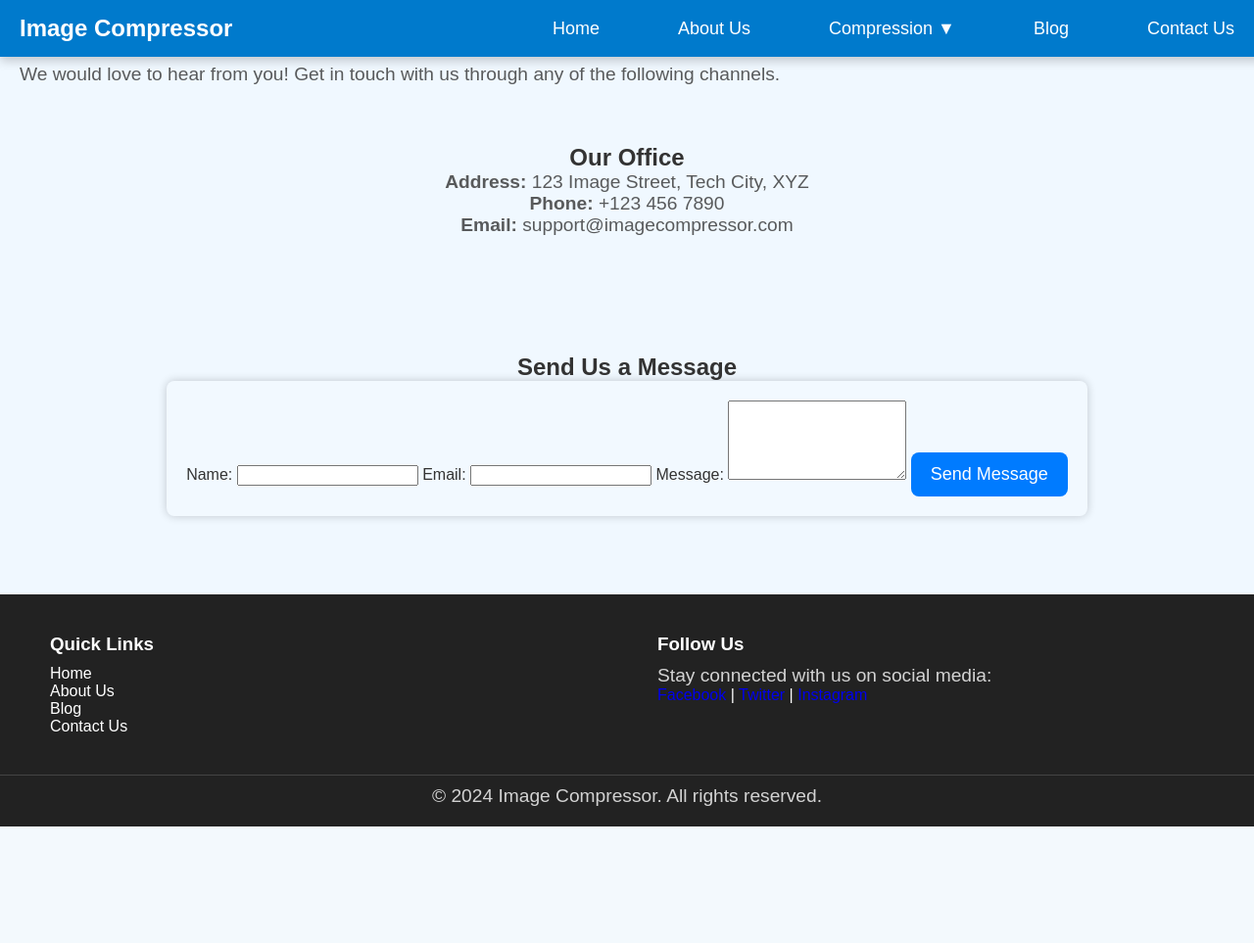
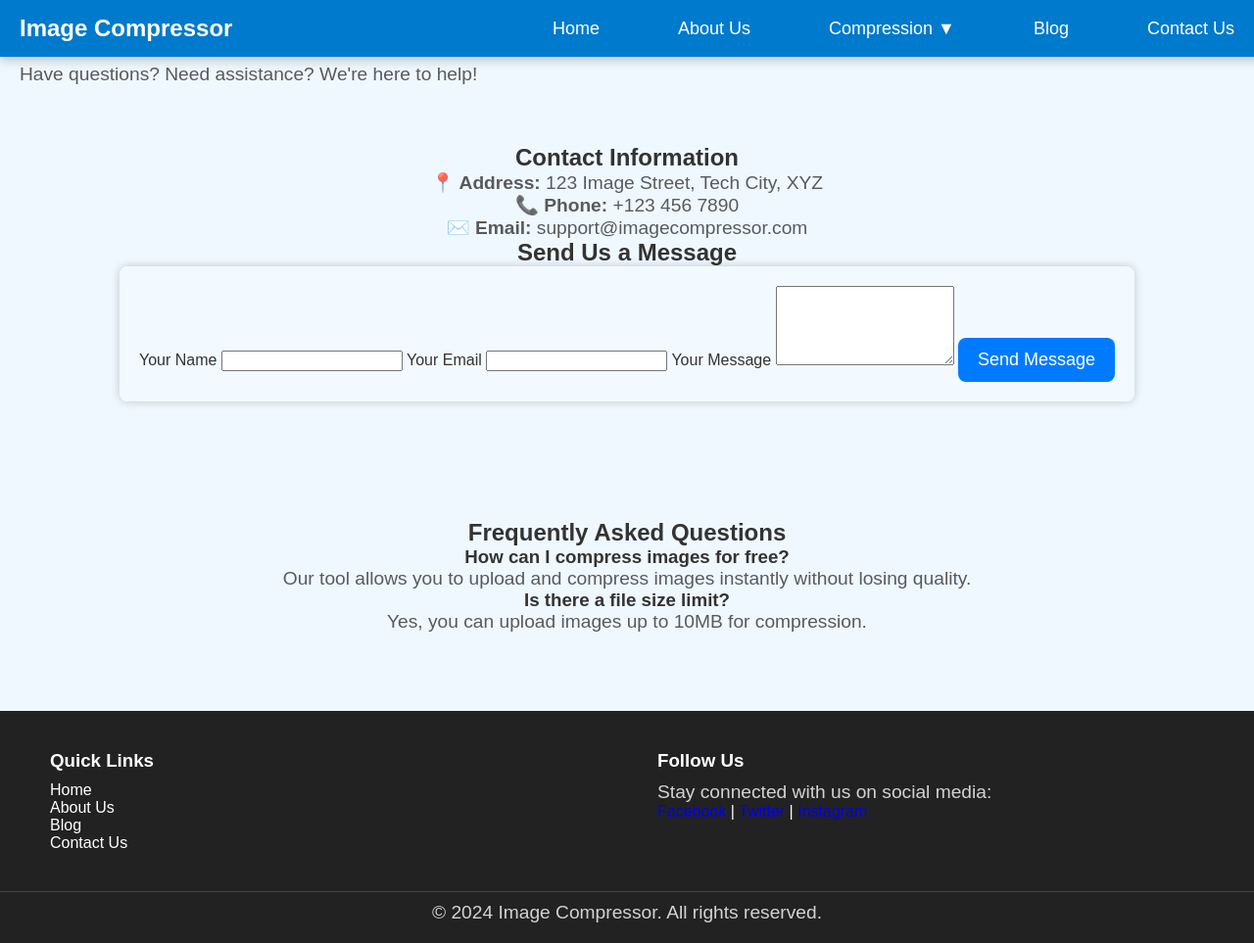
Before and after one commit to martinondiwa/image_compression, a Flask app: page /contact in a window 1280 px wide. Shown: the whole page at 98% size. Before the commit the page ends 844 px from the top, so only its background shows below. Run offline with Flask 3, Linux system fonts and the light colour scheme; some libraries are stand-ins or nearby versions.

Commit message:
Update contact.html
ased

```diff
--- a/templates/contact.html
+++ b/templates/contact.html
@@ -3,33 +3,48 @@
 {% block title %}Contact Us - Image Compression{% endblock %}
 
 {% block content %}
+<link rel="stylesheet" href="{{ url_for('static', filename='styles.css') }}">
+
 <header class="contact-header">
-    <h1>Contact Us</h1>
-    <p>We would love to hear from you! Get in touch with us through any of the following channels.</p>
+    <h1>Get in Touch</h1>
+    <p>Have questions? Need assistance? We're here to help!</p>
 </header>
 
-<section class="contact-info">
-    <div class="contact-details">
-        <h2>Our Office</h2>
-        <p><strong>Address:</strong> 123 Image Street, Tech City, XYZ</p>
-        <p><strong>Phone:</strong> +123 456 7890</p>
-        <p><strong>Email:</strong> support@imagecompressor.com</p>
+<section class="contact-container">
+    <div class="contact-box">
+        <h2>Contact Information</h2>
+        <p><strong>📍 Address:</strong> 123 Image Street, Tech City, XYZ</p>
+        <p><strong>📞 Phone:</strong> +123 456 7890</p>
+        <p><strong>✉️ Email:</strong> support@imagecompressor.com</p>
     </div>
-</section>
 
-<section class="contact-form">
+    <div class="contact-box">
         <h2>Send Us a Message</h2>
         <form action="/submit_contact" method="POST">
-        <label for="name">Name:</label>
+            <label for="name">Your Name</label>
             <input type="text" id="name" name="name" required>
 
-        <label for="email">Email:</label>
+            <label for="email">Your Email</label>
             <input type="email" id="email" name="email" required>
 
-        <label for="message">Message:</label>
+            <label for="message">Your Message</label>
             <textarea id="message" name="message" rows="5" required></textarea>
 
             <button type="submit">Send Message</button>
         </form>
+    </div>
 </section>
+
+<section class="faq-section">
+    <h2>Frequently Asked Questions</h2>
+    <div class="faq">
+        <h3>How can I compress images for free?</h3>
+        <p>Our tool allows you to upload and compress images instantly without losing quality.</p>
+    </div>
+    <div class="faq">
+        <h3>Is there a file size limit?</h3>
+        <p>Yes, you can upload images up to 10MB for compression.</p>
+    </div>
+</section>
+
 {% endblock %}
```
Lines whose indentation alone changed are shown as unchanged.
